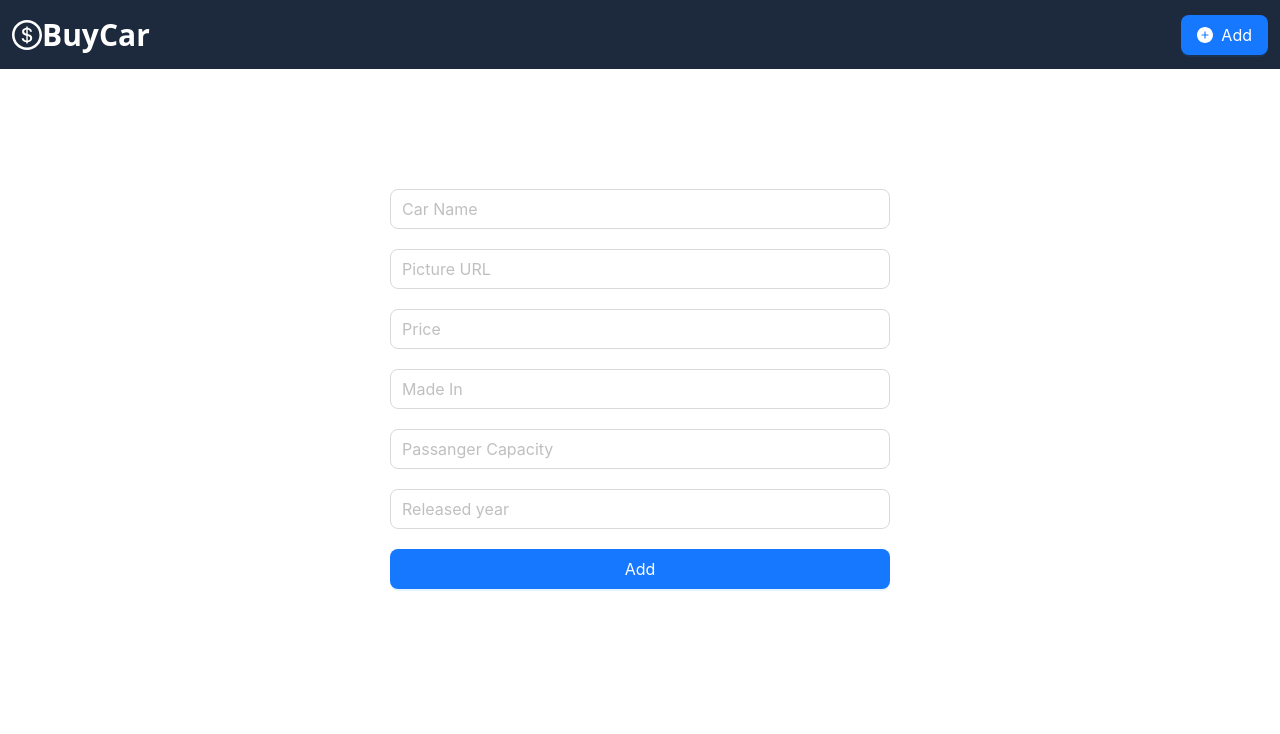
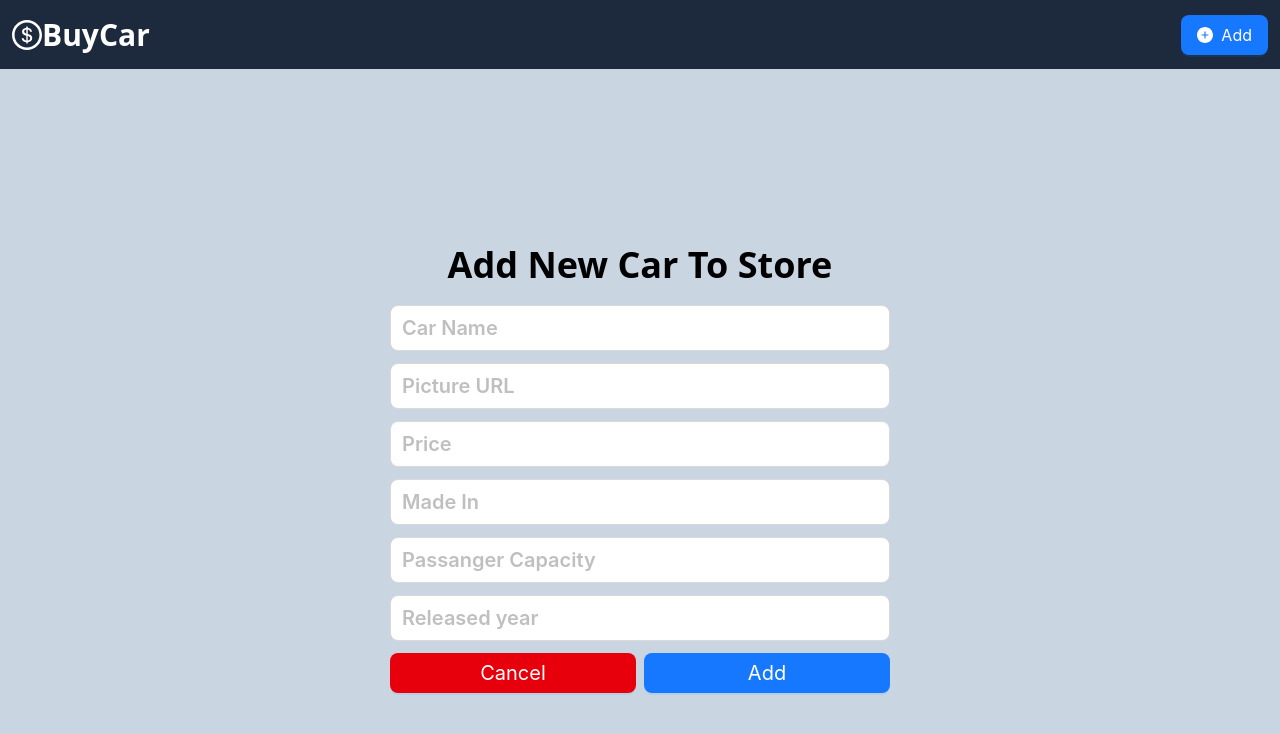
Before and after one commit to HumbleBoyy/RTK-Query-Rest-APi, a React (Vite) app: page / in a window 1280 px wide. Both pictures are taken after a click on the button "Add". Shown: the top 734 px of the page. Built offline with nearby package versions, Linux system fonts and the light colour scheme; data requests are answered from the project's data file.

Commit message:
New Commit

```diff
--- a/db.json
+++ b/db.json
@@ -35,6 +35,15 @@
       "madeIn": "Germany",
       "year": "2024",
       "passangers": "5"
+    },
+    {
+      "id": "327b",
+      "carName": null,
+      "price": null,
+      "image": null,
+      "madeIn": null,
+      "year": null,
+      "passangers": null
     }
   ]
 }
--- a/src/pages/AddCrud.jsx
+++ b/src/pages/AddCrud.jsx
@@ -25,22 +25,26 @@ const handleSubmit = async (e) => {
     };
 
     try {
-        await saveList(data).unwrap(); // RTK Query mutation natijasini kutish
-        navigate("/"); // Muvaffaqiyatli qo‘shilgandan keyin sahifani boshqa joyga yo‘naltirish
+        await saveList(data).unwrap();
+        navigate("/");
     } catch (error) {
         console.error("Xatolik yuz berdi:", error);
     }
 };
   return (
-    <div className='w-full flex justify-center items-center h-[80vh]'>
-      <form onSubmit={handleSubmit} className='!w-[500px] flex flex-col gap-5'>
-         <Input value={carName} onChange={(e)=> setCarName(e.target.value)} className='!w-full flex flex-col' size='large' placeholder='Car Name'/>
-         <Input value={image} onChange={(e)=> setImage(e.target.value)} className='!w-full flex flex-col' size='large' placeholder='Picture URL'/>
-         <Input value={price} onChange={(e)=> setPrice(e.target.value)} type='number' className='!w-full flex flex-col' size='large' placeholder='Price'/>
-         <Input value={madeIn} onChange={(e)=> setMadeIn(e.target.value)} className='!w-full flex flex-col' size='large' placeholder='Made In'/>
-         <Input value={passangers} onChange={(e)=> setPassangers(e.target.value)} className='!w-full flex flex-col' size='large' placeholder='Passanger Capacity'/>
-         <Input value={year} onChange={(e)=> setYear(e.target.value)} className='!w-full flex flex-col' size='large' placeholder='Released year'/>
-         <Button size='large' type='primary' htmlType='submit'>Add</Button>
+    <div className='w-full flex flex-col justify-center h-[100vh] overflow-hidden bg-slate-300'>
+      <h2 className='block mx-auto text-4xl font-bold mb-5'>Add New Car To Store</h2>
+      <form onSubmit={handleSubmit} className='!w-[500px] flex flex-col gap-3 mx-auto'>
+         <Input required allowClear value={carName} onChange={(e)=> setCarName(e.target.value)} className='!w-full !text-xl font-semibold' size='large' placeholder='Car Name'/>
+         <Input required allowClear value={image} onChange={(e)=> setImage(e.target.value)} className='!w-full !text-xl font-semibold' size='large' placeholder='Picture URL'/>
+         <Input required allowClear value={price} onChange={(e)=> setPrice(e.target.value)} type='number' className='!w-full !text-xl font-semibold' size='large' placeholder='Price'/>
+         <Input required allowClear value={madeIn} onChange={(e)=> setMadeIn(e.target.value)} className='!w-full !text-xl font-semibold' size='large' placeholder='Made In'/>
+         <Input required allowClear value={passangers} onChange={(e)=> setPassangers(e.target.value)} className='!w-full !text-xl font-semibold' size='large' placeholder='Passanger Capacity'/>
+         <Input required allowClear value={year} onChange={(e)=> setYear(e.target.value)} className='!w-full !text-xl font-semibold' size='large' placeholder='Released year'/>
+         <div className='w-full flex items-center gap-2'>
+          <Button size='large' type='primary' onClick={()=> navigate(-1)} className='!text-xl !w-full !bg-red-600'>Cancel</Button>
+          <Button size='large' type='primary' htmlType='submit' className='!text-xl !w-full'>Add</Button>
+         </div>
       </form>
     </div>
   )
```
